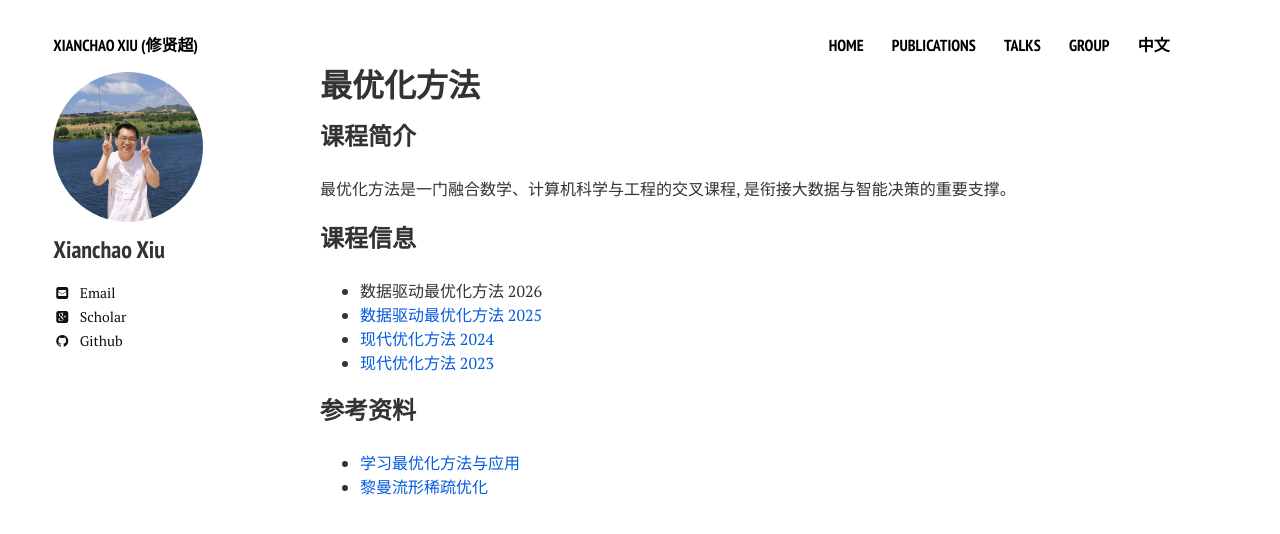
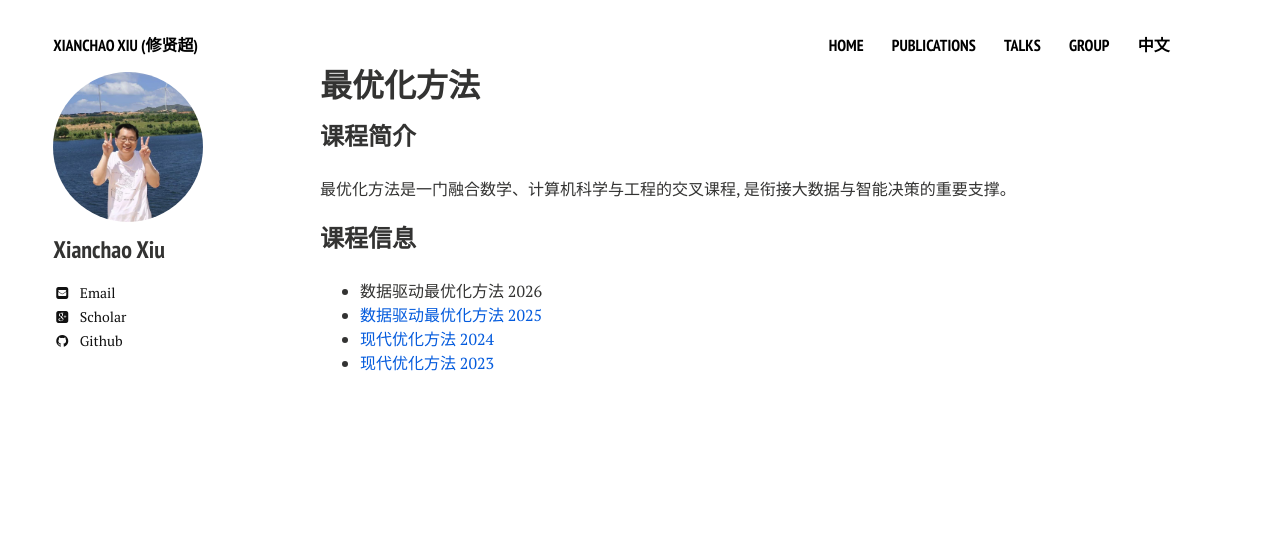
Before and after one commit to xianchaoxiu/xianchaoxiu.github.io, a Jekyll site: the page built from chinese/course/OPT/index.md, in a window 1280 px wide. Shown: the top 534 px of the page. Built offline with Jekyll 4.4.1, drawn with Linux system fonts in a browser that asks for light colours; nearby versions of some CDN libraries.

Commit message:
Update index.md

```diff
--- a/chinese/course/OPT/index.md
+++ b/chinese/course/OPT/index.md
@@ -16,8 +16,3 @@ share: false
 * <a href="https://xianchaoxiu.github.io/chinese/course/OPT/2025" class="textlink" target="_blank"> 数据驱动最优化方法 2025 </a><br>
 * <a href="https://xianchaoxiu.github.io/chinese/course/OPT/2024" class="textlink" target="_blank"> 现代优化方法 2024 </a><br>
 * <a href="https://xianchaoxiu.github.io/chinese/course/OPT/2023" class="textlink" target="_blank"> 现代优化方法 2023 </a><br>
-
-
-### 参考资料
-* <a href="https://xianchaoxiu.github.io/chinese/book/L2O" class="textlink" target="_blank"> 学习最优化方法与应用 </a><br>
-* <a href="https://xianchaoxiu.github.io/chinese/book/OPT" class="textlink" target="_blank"> 黎曼流形稀疏优化 </a><br>
```
